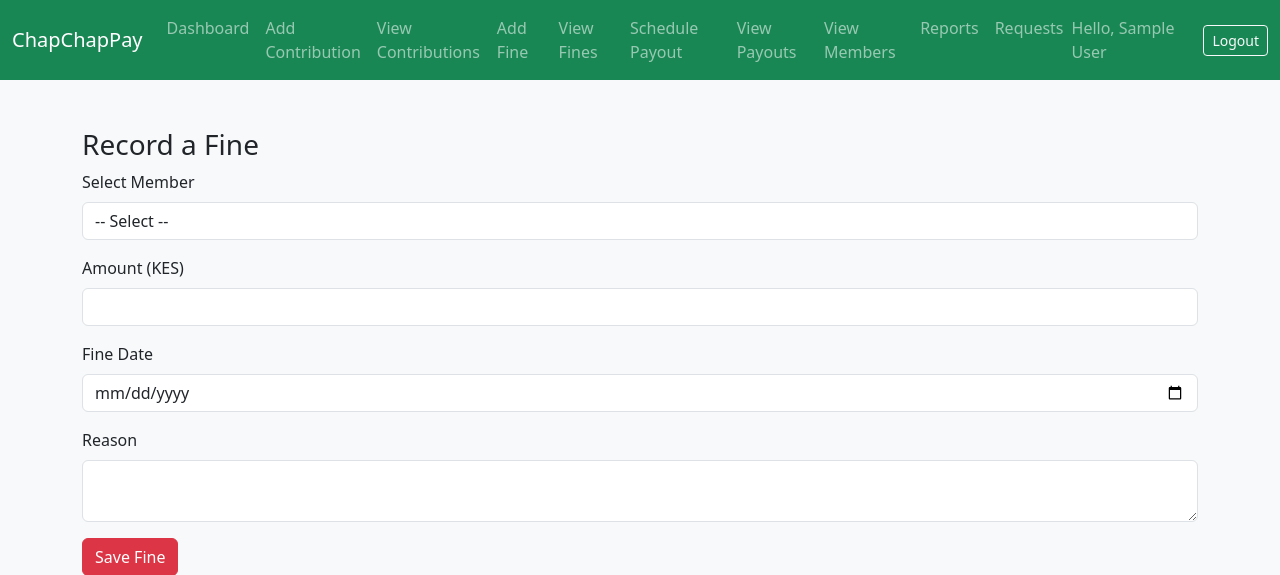
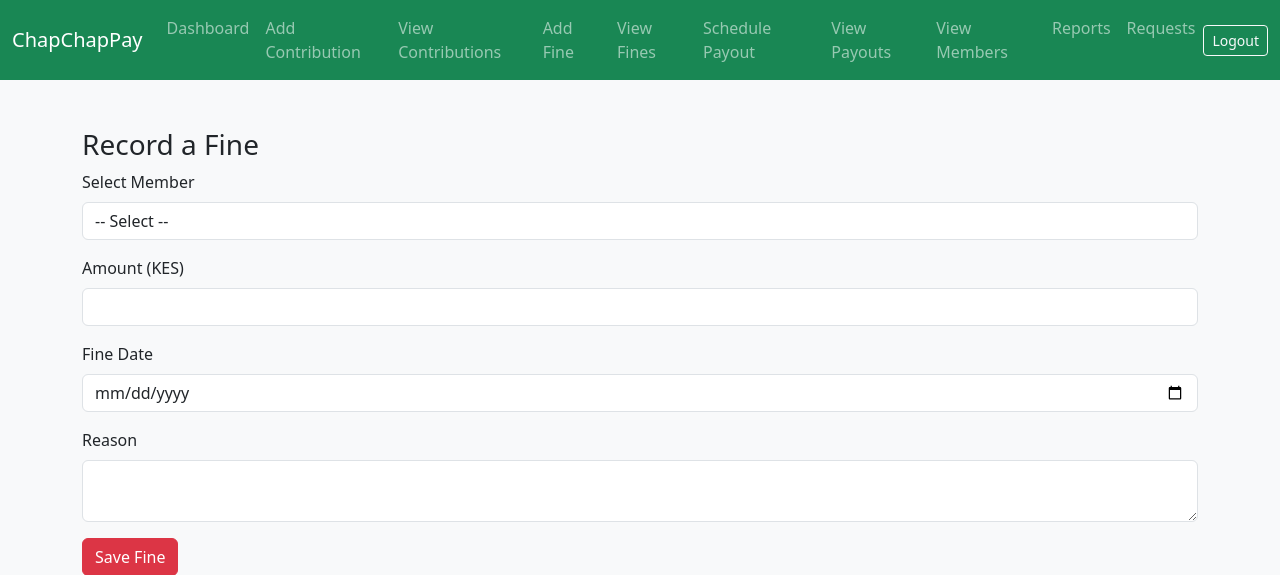
Before and after one commit to mukamisrealm/ChapChapPay, a PHP site: page /add_fine.php in a window 1280 px wide. Shown: the top 575 px of the page. Run offline with PHP 8.4, Linux system fonts and the light colour scheme; the visitor is signed in with stand-in values (Sample User, id 1); data that the repository does not hold is empty.

Commit message:
made changes

```diff
--- a/navbar_treasurer.php
+++ b/navbar_treasurer.php
@@ -17,7 +17,6 @@
         <li class="nav-item"><a class="nav-link" href="view_reports.php">Reports</a></li>
         <li class="nav-item"><a class="nav-link" href="view_requests.php">Requests</a></li>
       </ul>
-      <span class="navbar-text me-3">Hello, <?php echo htmlspecialchars($_SESSION['name']); ?></span>
       <a href="logout.php" class="btn btn-outline-light btn-sm">Logout</a>
     </div>
   </div>
```
